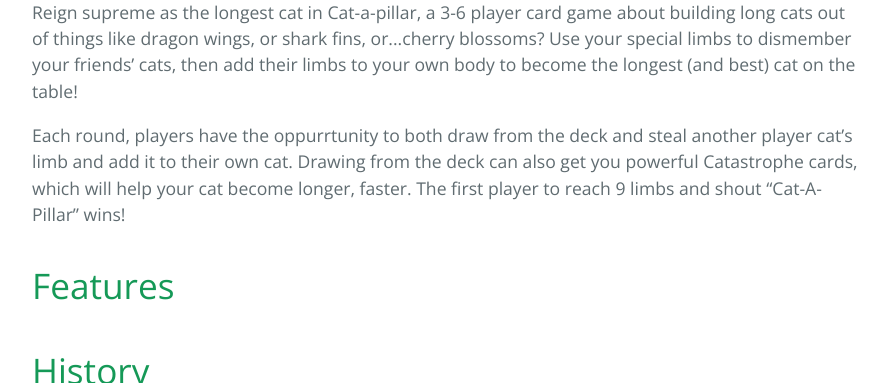
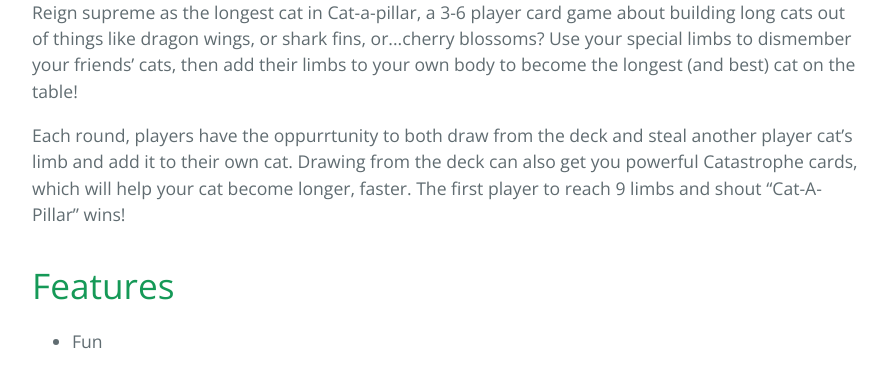
Before and after one commit to miasarrio/cat-a-pillar, a plain HTML site: page presskit.html in a window 1280 px wide. Shown: the part 571-954 px from the top of the page, without its empty margins (192-1079 px from the left). Drawn offline with nearby package versions, Linux system fonts and the light colour scheme.

Commit message:
Update presskit.html

```diff
--- a/presskit.html
+++ b/presskit.html
@@ -30,7 +30,9 @@
 </p>
 <h1>
 <a id="features" class="anchor" href="#features" aria-hidden="true"><span aria-hidden="true" class="octicon octicon-link"></span></a>Features</h1>
-
+<ul>
+<li>Fun</li>
+</ul>
 <h1>
 <a id="history" class="anchor" href="#history" aria-hidden="true"><span aria-hidden="true" class="octicon octicon-link"></span></a>History</h1>
 
```
